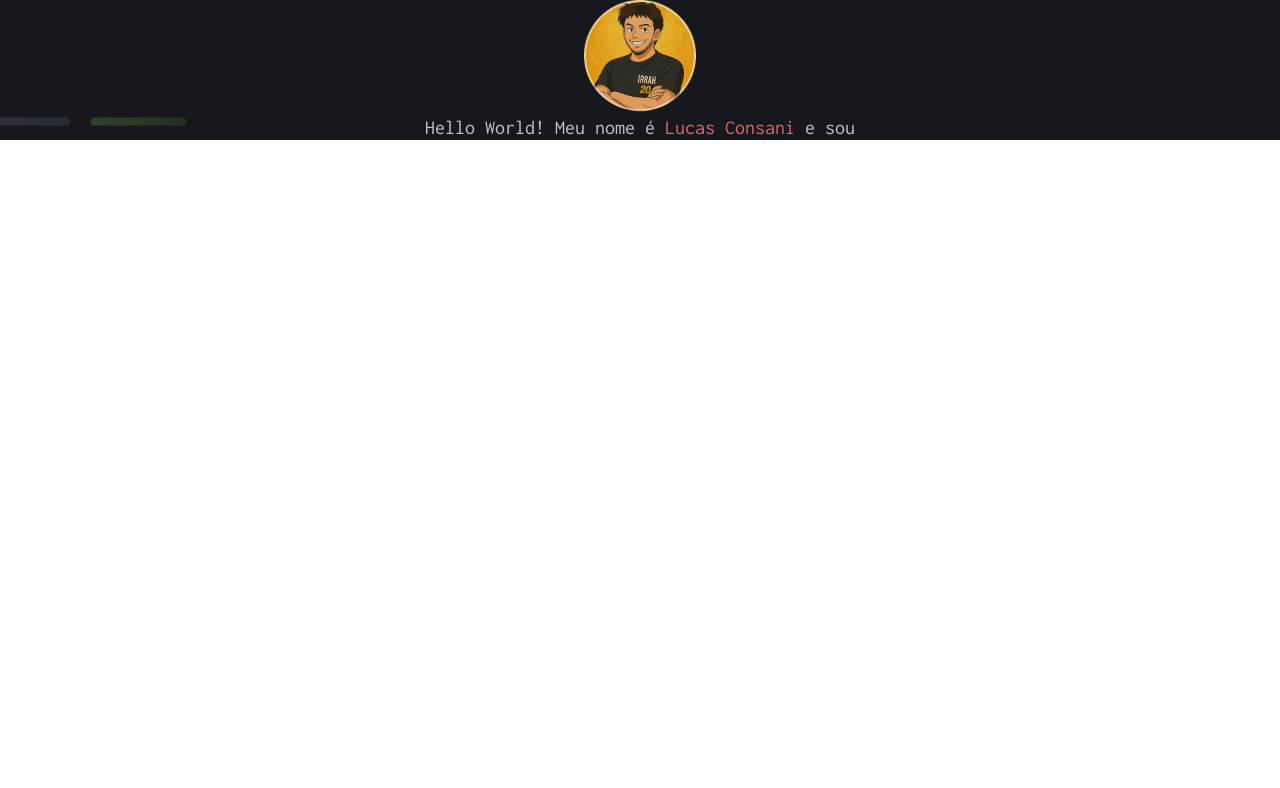
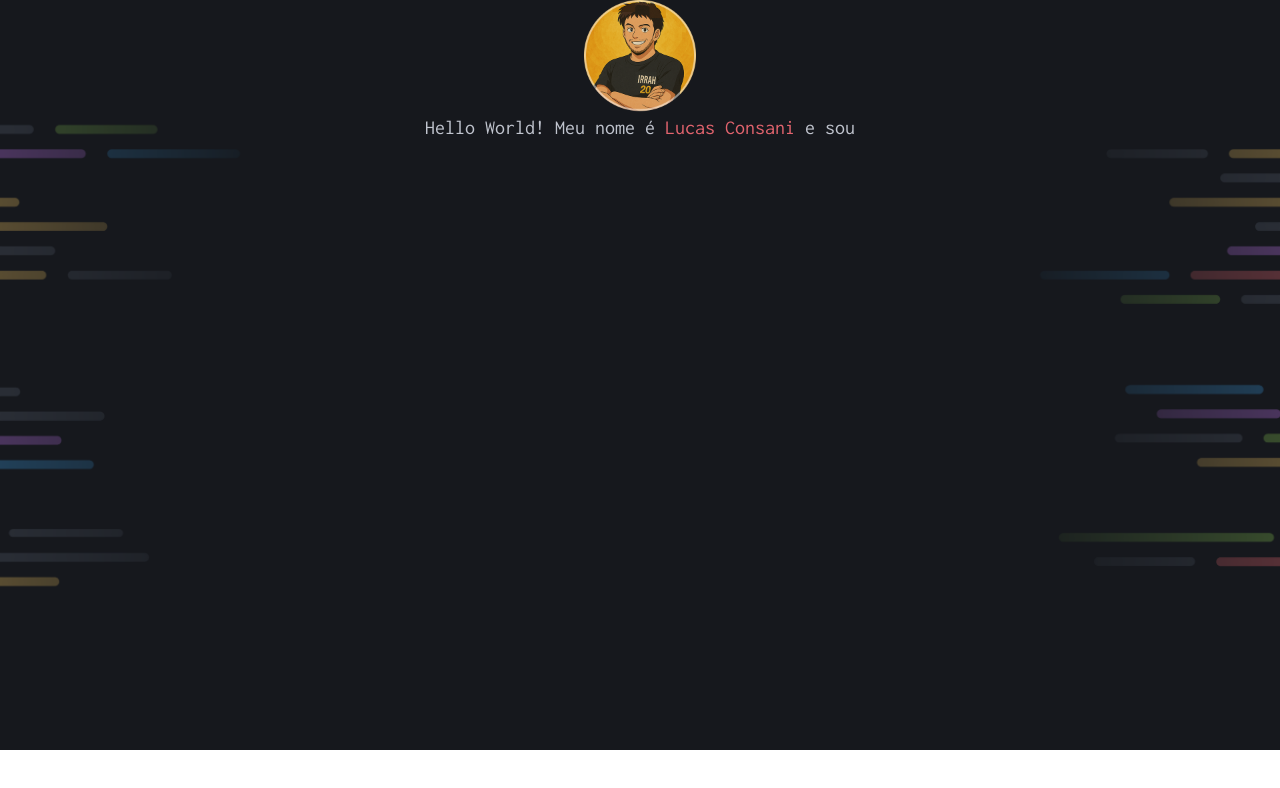
Before and after one commit to lucasconsani/portfolio, a plain HTML site: page index.html in a window 1280 px wide. Drawn offline with Linux system fonts and the light colour scheme.

Commit message:
adicionando altura na intro

```diff
--- a/style/global.css
+++ b/style/global.css
@@ -35,6 +35,7 @@
 }
 
 #container{
+    width: 100%;
     max-width: 1366px;
     padding-inline: 32px;
     margin-inline: auto;
@@ -45,3 +46,8 @@ main {
     grid-template-areas:
     "intro";
 }
+
+#info {
+    display: block;
+    align-items: center;
+}
--- a/style/sections.css
+++ b/style/sections.css
@@ -4,6 +4,7 @@
     grid-area: intro;
     text-align: center;
     background: no-repeat top center/cover var(--bg-intro);
+    height: 750px;
 }
 
 #info img {
```
